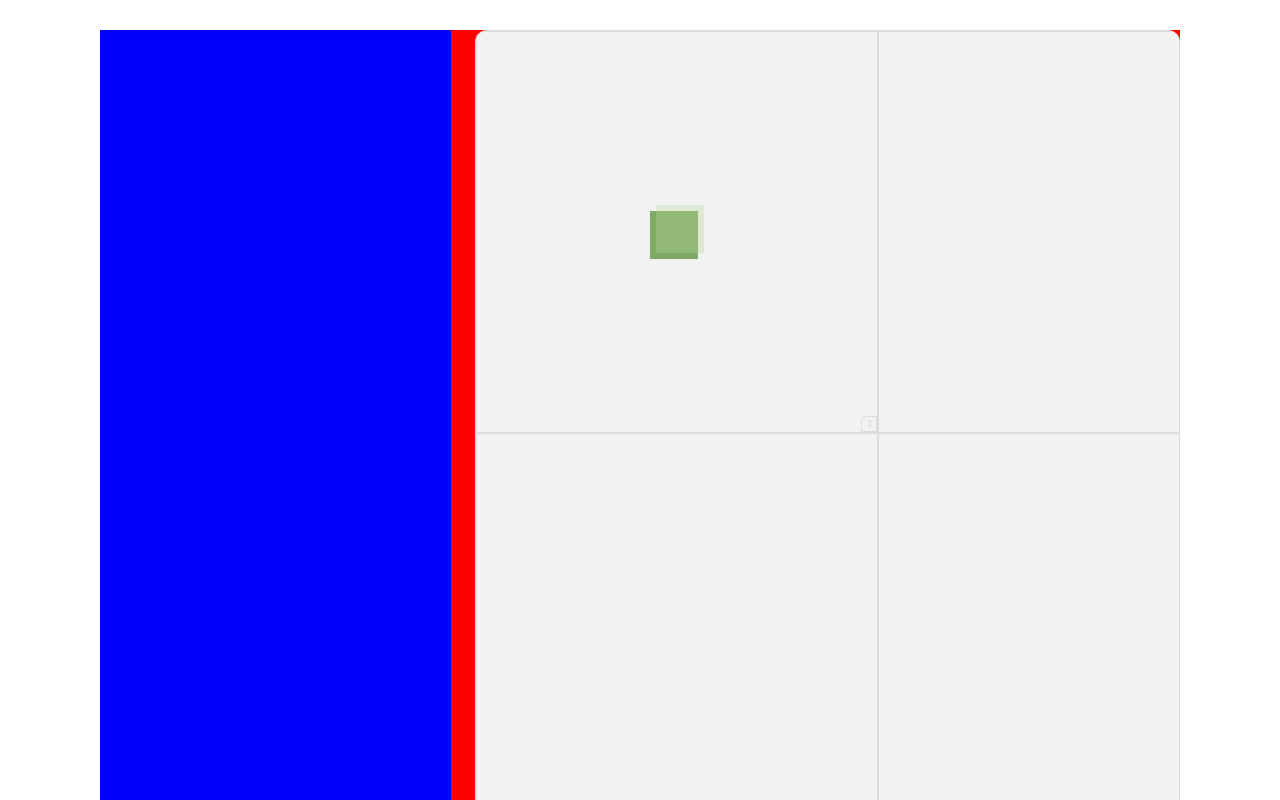
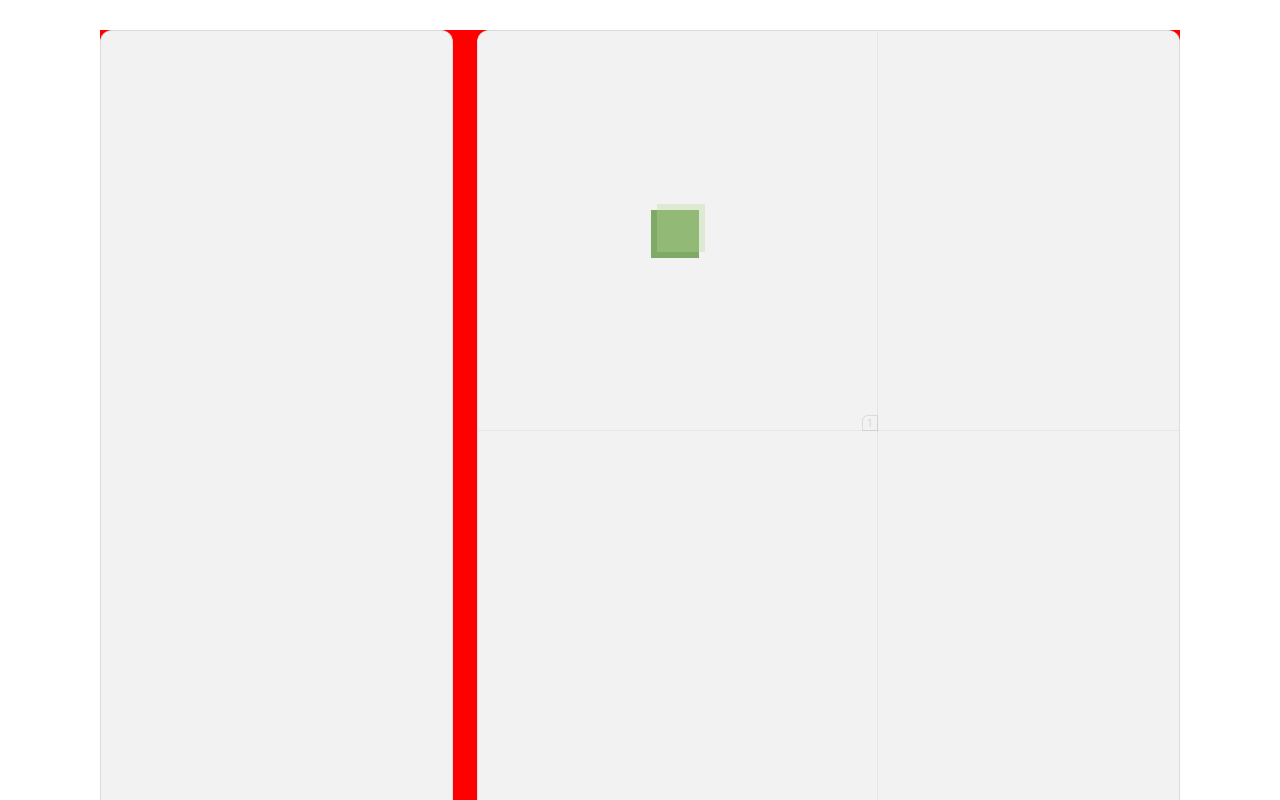
Before and after one commit to DimaChere/my-vue-project-2, a Vue app: page / in a window 1280 px wide. Shown: the top 800 px of the page. Built offline with nearby package versions, Linux system fonts and the light colour scheme; grey boxes are pictures that could not be loaded.

Commit message:
draggable style and border changes

```diff
--- a/src/components/inventory/InventoryBlock.vue
+++ b/src/components/inventory/InventoryBlock.vue
@@ -5,27 +5,39 @@ import { useInventoryStore } from '@/stores/inventory'
 const store = useInventoryStore()
 const items = store.items
 
-console.log(items)
 function onDragStart(e, fromIndex) {
-  // e.dataTransfer?.dropEffect = 'move'
-  // e.dataTransfer?.effectAllowed = 'move'
   e.dataTransfer?.setData('fromIndex', fromIndex.toString())
+  e.target.classList.add('dragging')
+  const amountBlock = e.target.querySelector('.item-amount')
+  if (amountBlock) {
+    amountBlock.classList.add('hide-amount')
+  }
+}
+
+function onDrag(e) {}
+
+function onDragEnd(e) {
+  e.target.classList.remove('dragging')
+  const amountBlock = e.target.querySelector('.item-amount')
+  if (amountBlock) {
+    amountBlock.classList.remove('hide-amount')
+  }
 }
 
 function onDragStop(e, toIndex) {
   e.preventDefault()
-
-  if (e.dataTransfer?.getData('fromIndex')) {
   const fromIndex = parseInt(e.dataTransfer?.getData('fromIndex'))
 
   if (items && items[fromIndex]) {
+    if (store.chosen == fromIndex) {
+      store.setChosen(toIndex)
+    }
     const temp = items[fromIndex]
     items[fromIndex] = items[toIndex]
     items[toIndex] = temp
   }
 
   store.saveState()
-  }
 }
 </script>
 
@@ -38,8 +50,10 @@ function onDragStop(e, toIndex) {
       <div class="item" v-for="(item, index) in items" :key="index">
         <div
           v-if="items[index]"
-          class="draggable"
+          :class="[store.chosen == index ? 'draggable active-block' : 'draggable', '']"
           @dragstart="onDragStart($event, index)"
+          @drag="onDrag($event)"
+          @dragend="onDragEnd($event)"
           @dragover="
             (event) => {
               event.preventDefault()
@@ -57,7 +71,7 @@ function onDragStop(e, toIndex) {
           "
           draggable="true"
         >
-          <img v-if="item != null" :src="item.imageUrl" alt="" />
+          <img v-if="item != null" :src="item.imageUrl" alt="" class="item-img" />
           <div class="item-amount">
             <p>{{ item?.amount }}</p>
           </div>
@@ -105,8 +119,12 @@ function onDragStop(e, toIndex) {
   justify-content: center;
   align-items: center;
   aspect-ratio: 1 / 1;
-  border: 0.5px solid var(--color-border);
   background-color: var(--color-background-mute);
+  box-shadow: 0 0 0 0.5px var(--color-border);
+}
+
+.item-img {
+  pointer-events: none;
 }
 
 .item-amount {
@@ -133,12 +151,16 @@ function onDragStop(e, toIndex) {
   line-height: 12.1px;
 }
 
+.active-block {
+  background-color: #2f2f2f !important;
+}
+
 .draggable,
 .draggable-blank {
   display: flex;
   justify-content: center;
   align-items: center;
-  background-color: transparent;
+  background-color: var(--color-background-mute);
   width: 100%;
   height: 100%;
 }
@@ -146,4 +168,14 @@ function onDragStop(e, toIndex) {
 .draggable:hover {
   cursor: pointer;
 }
+
+.dragging {
+  border-radius: 30px;
+  border: 1px solid var(--color-border);
+  opacity: 0.8;
+}
+
+.hide-amount {
+  display: none;
+}
 </style>
--- a/src/components/LocationBlock.vue
+++ b/src/components/location/LocationBlock.vue
@@ -7,6 +7,8 @@
 <style scoped>
 .wrapper {
   flex: 1;
-  background-color: blue;
+  background-color: var(--color-background-mute);
+  border: 1px solid var(--color-border);
+  border-radius: 12px;
 }
 </style>
--- a/src/views/HomeView.vue
+++ b/src/views/HomeView.vue
@@ -1,5 +1,5 @@
 <script setup>
-import LocationBlock from '@/components/LocationBlock.vue'
+import LocationBlock from '@/components/location/LocationBlock.vue'
 import InventoryBlock from '@/components/inventory/InventoryBlock.vue'
 </script>
 
```
Lines whose indentation alone changed are shown as unchanged.
